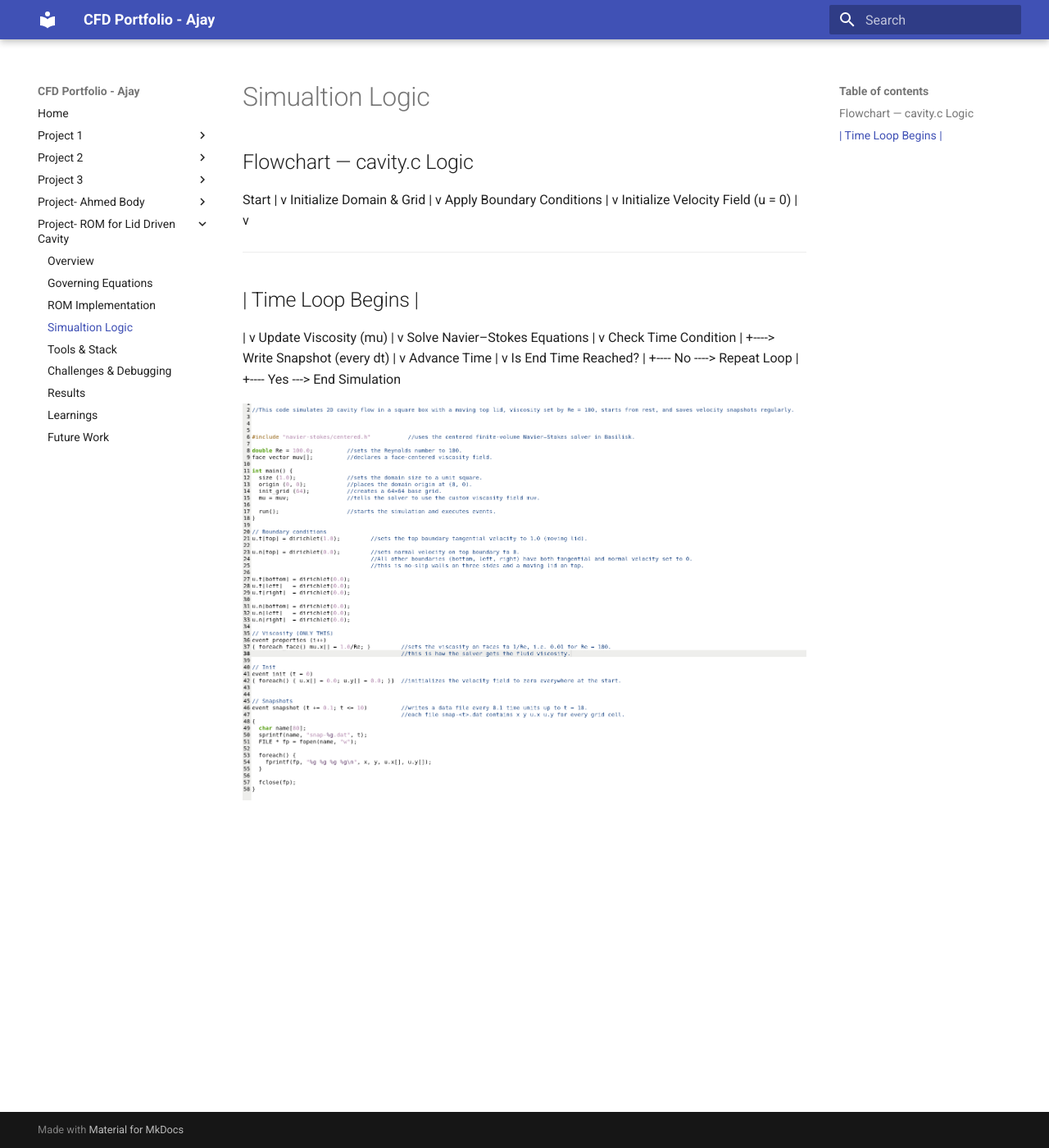
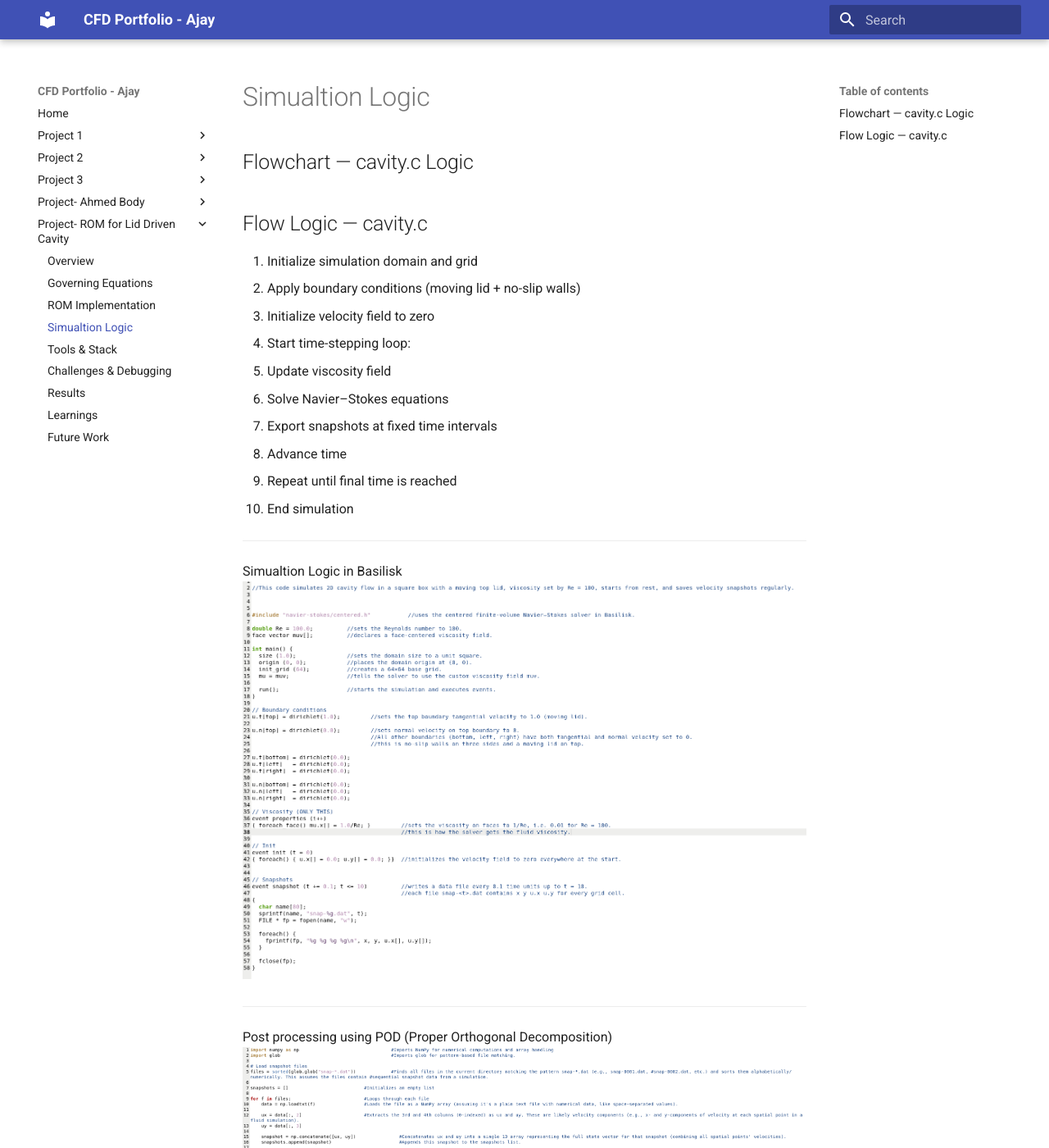
Before and after one commit to ajayn145/cfd-portfolio, an MkDocs documentation site: the page built from docs/project-4-ROM_lid_driven_cavity/simulation-logic.md, in a window 1280 px wide and 1400 px high. Shown: the whole window at 82% size. Built offline with MkDocs 1.6.1 and Material for MkDocs 9.7.7, drawn with Linux system fonts in a browser that asks for light colours.

Commit message:
project-cavity updated

```diff
--- a/docs/project-4-ROM_lid_driven_cavity/simulation-logic.md
+++ b/docs/project-4-ROM_lid_driven_cavity/simulation-logic.md
@@ -1,43 +1,25 @@
 ## Flowchart — cavity.c Logic
 
-Start
-  |
-  v
-Initialize Domain & Grid
-  |
-  v
-Apply Boundary Conditions
-  |
-  v
-Initialize Velocity Field (u = 0)
-  |
-  v
----------------------------------
-|        Time Loop Begins        |
----------------------------------
-  |
-  v
-Update Viscosity (mu)
-  |
-  v
-Solve Navier–Stokes Equations
-  |
-  v
-Check Time Condition
-  |
-  +----> Write Snapshot (every dt)
-  |
-  v
-Advance Time
-  |
-  v
-Is End Time Reached?
-  |
-  +---- No ----> Repeat Loop
-  |
-  +---- Yes ---> End Simulation
+## Flow Logic — cavity.c
 
+1. Initialize simulation domain and grid
+2. Apply boundary conditions (moving lid + no-slip walls)
+3. Initialize velocity field to zero
+4. Start time-stepping loop:
+   - Update viscosity field
+   - Solve Navier–Stokes equations
+   - Export snapshots at fixed time intervals
+   - Advance time
+5. Repeat until final time is reached
+6. End simulation
 
+---
 
+Simualtion Logic in Basilisk
+![cavity_code](figures/cavity_code.png)
 
-![cavity_code](figures/cavity_code.png)
+---
+
+Post processing using POD (Proper Orthogonal Decomposition)
+![cavity_code](figures/pod_rom_1.png)
+![cavity_code](figures/pod_rom_2.png)
```
Also changed, not shown: docs/project-4-ROM_lid_driven_cavity/figures/pod_rom_1.png (added), docs/project-4-ROM_lid_driven_cavity/figures/pod_rom_2.png (added).
